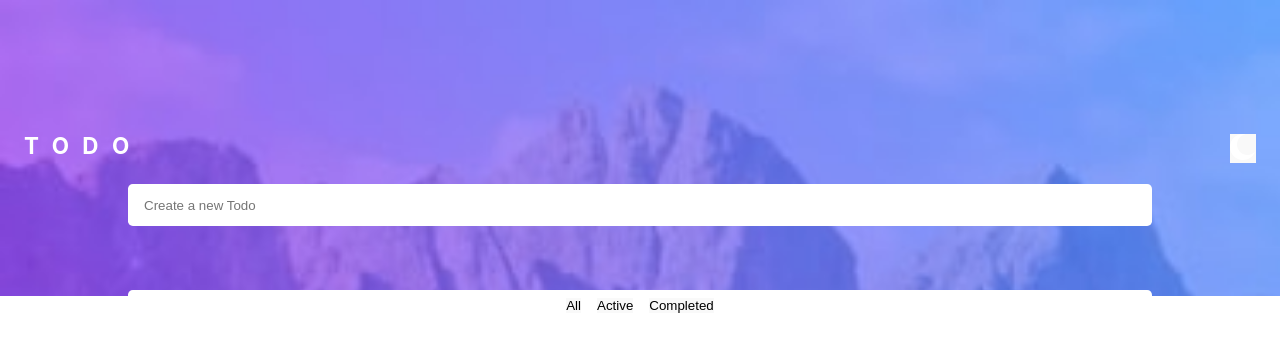
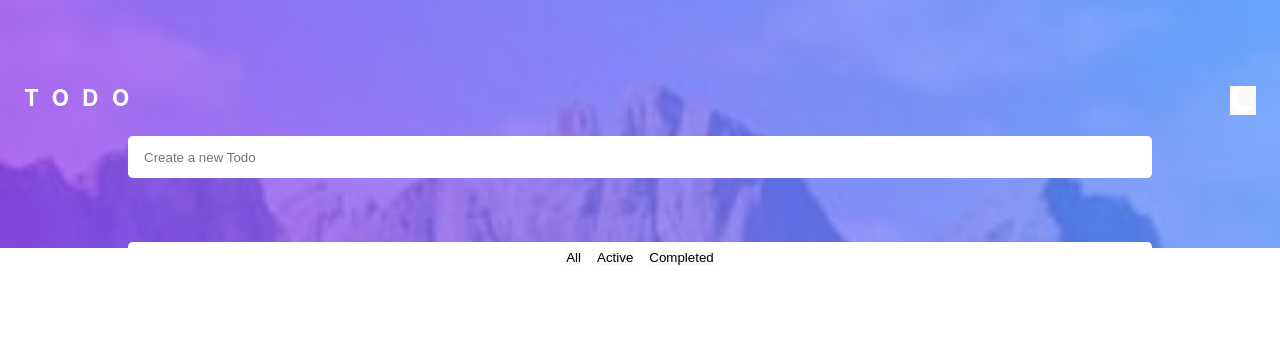
Before and after one commit to IdrisDY/TODO-App, a React (Vite) app: page / in a window 1280 px wide. Shown: the top 352 px of the page. Built offline with nearby package versions, Linux system fonts and the light colour scheme.

Commit message:
body theme style

```diff
--- a/src/App.css
+++ b/src/App.css
@@ -18,7 +18,7 @@ height: 25vh;
 background-size: cover;
 display: flex;
 justify-content: space-around;
-padding: 3em 1.5em 3em 1.5em;
+padding: 0em 1.5em 3em 1.5em;
 flex-direction: column;
 }
 .todo-top p{
@@ -29,9 +29,6 @@ flex-direction: column;
 
 }
 .todo-bottom{
-  position: relative;
-  height: 70vh;
-  min-height: 100%;
   display: flex;
   flex-direction: column;
   align-items: center;
@@ -77,7 +74,7 @@ width: 100%;
 }
 .todo-inp-container{
 position: absolute;
-top: -20%;
+top: 50%;
 display: flex;
 flex-direction: column;
 gap: 2em;
--- a/src/Components/Todo.jsx
+++ b/src/Components/Todo.jsx
@@ -13,9 +13,6 @@ console.log(themes);
 <button className='btnclose' onClick={()=> dispatchButton({type:'DELETETODO',payload:{id:todo.id}})}>
  <svg xmlns="http://www.w3.org/2000/svg" width="18" height="18"><path fill={themes.color} fill-rule="evenodd" d="M16.97 0l.708.707L9.546 8.84l8.132 8.132-.707.707-8.132-8.132-8.132 8.132L0 16.97l8.132-8.132L0 .707.707 0 8.84 8.132 16.971 0z"/></svg> </button>
     </div>
-    <div>
-      <span>  {todoLength} items left</span>
-    </div>
     </>
   )
 }
--- a/src/Components/mainTodo.jsx
+++ b/src/Components/mainTodo.jsx
@@ -39,6 +39,10 @@ export const MainTodo = () => {
 
 <div className='todo-bottom'>
 <Todos  />
+<div>
+      <span> items left</span>
+    </div>
+
 </div>
 
 
--- a/src/Components/themes.jsx
+++ b/src/Components/themes.jsx
@@ -16,7 +16,7 @@ export const darkTheme = {
 }
 export const GlobalStyle = createGlobalStyle`
 
-.todo-bottom{
+body{
    color:${props=>props.theme.color};
    background-color:${props=>props.theme.background};
 
```
